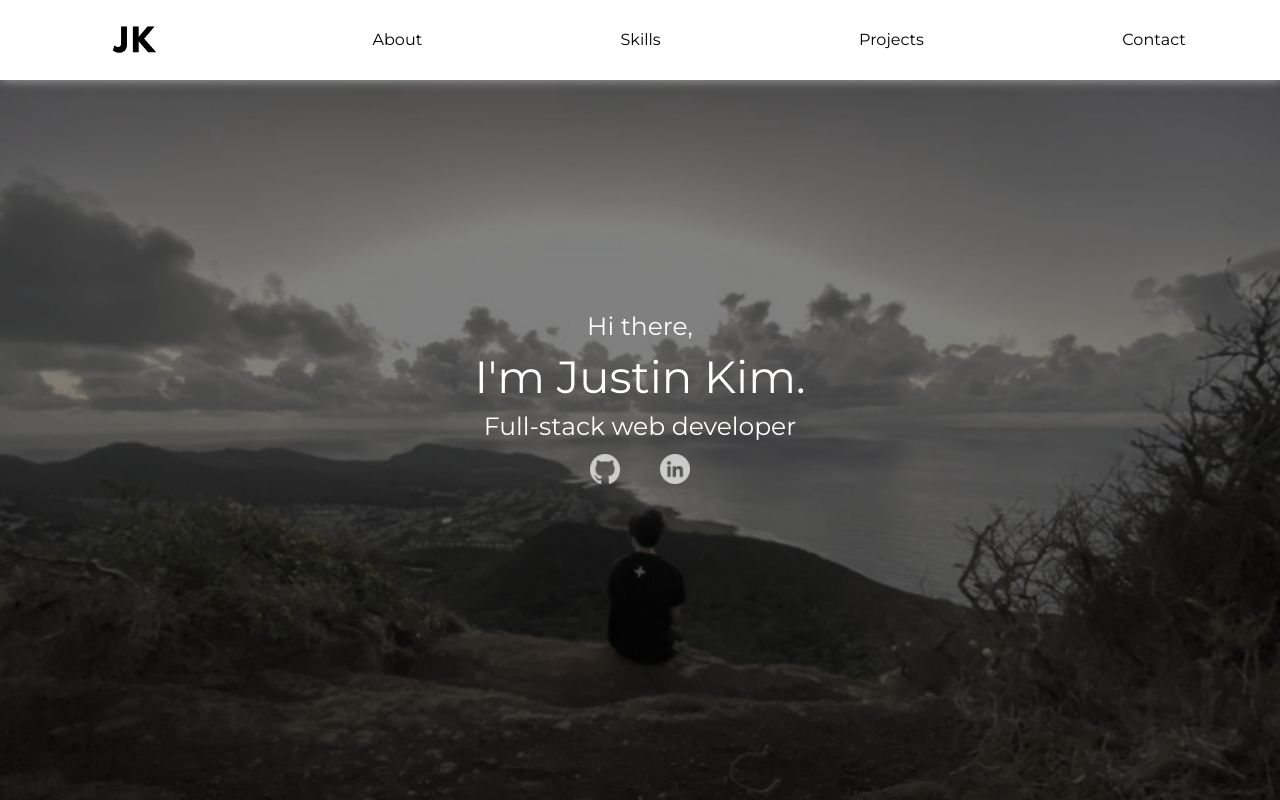
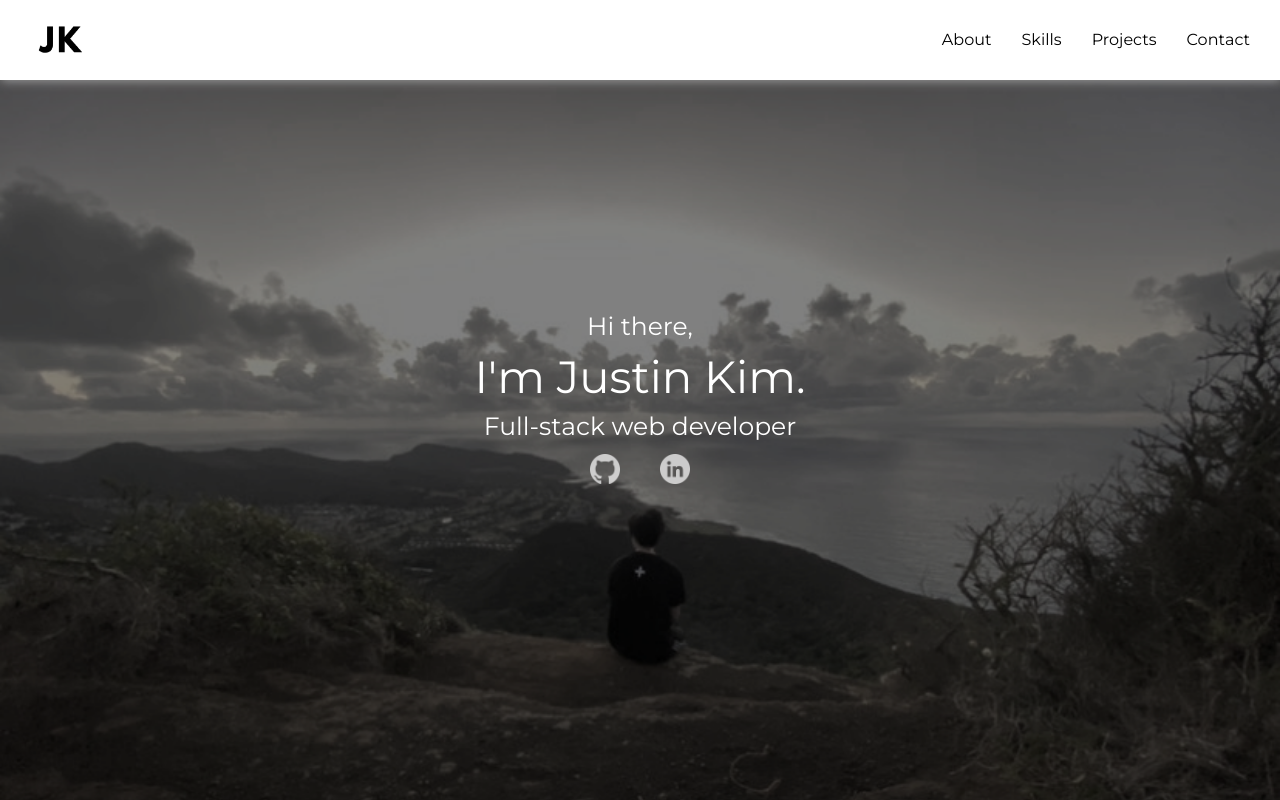
Before and after one commit to justinkim2015/portfolio-v3, a React (Create React App) app: page / in a window 1280 px wide. Shown: the top 800 px of the page. Built offline with nearby package versions, Linux system fonts and the light colour scheme.

Commit message:
restyle navbar

```diff
--- a/src/navbar/Navbar.js
+++ b/src/navbar/Navbar.js
@@ -26,10 +26,12 @@ const Navbar = () => {
       <div className='desktop'>
         <ul id='menu' className='desktop-links'>
           <img src={jk} className='logo'></img>
-          <li className='link'>About</li>
-          <li className='link'> Skills</li>
-          <li className='link'>Projects</li>
-          <li className='link'>Contact</li>
+          <div className='link-container'>
+            <li className='link'>About</li>
+            <li className='link'> Skills</li>
+            <li className='link'>Projects</li>
+            <li className='link'>Contact</li>
+          </div>
         </ul>
       </div>
     </nav>
--- a/src/navbar/navbar.css
+++ b/src/navbar/navbar.css
@@ -65,14 +65,24 @@
     display: none;
   }
 
+  .link-container {
+    display: flex;
+    justify-content: end;
+    gap: 20px;
+    margin: 10px 30px 10px 10px;
+  }
+
+  .logo {
+    margin: 10px 10px 10px 30px;
+  }
+
   .desktop {
     display: flex;
-
   }
 
   .desktop-links {
-    display: flex;
-    justify-content: space-around;
+    display: grid;
+    grid-template-columns: 20% 80%;
     align-items: center;
     width: 100%;
   }
```
